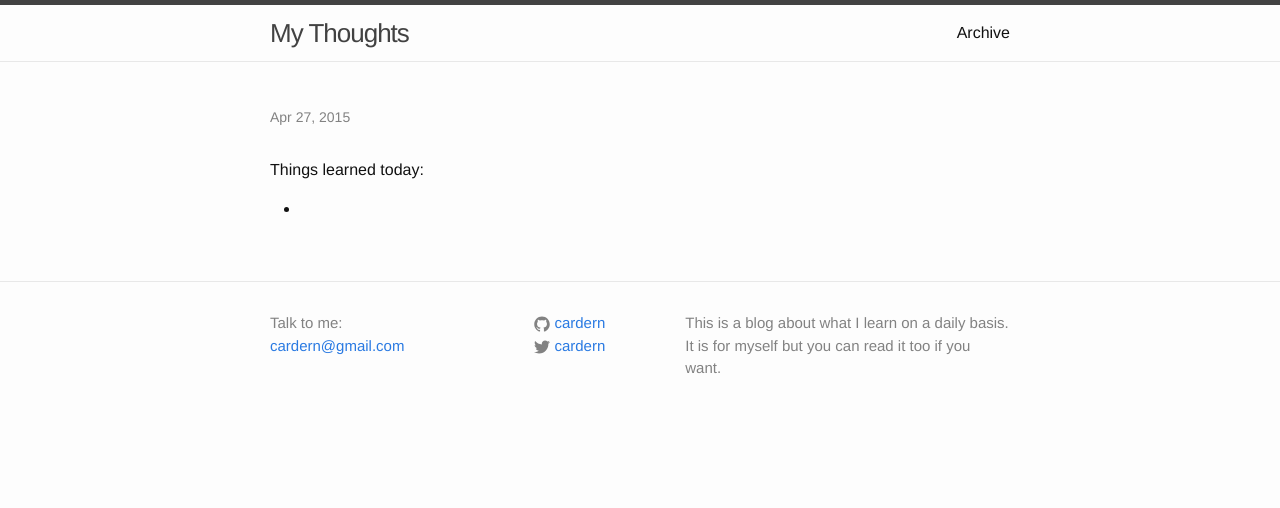
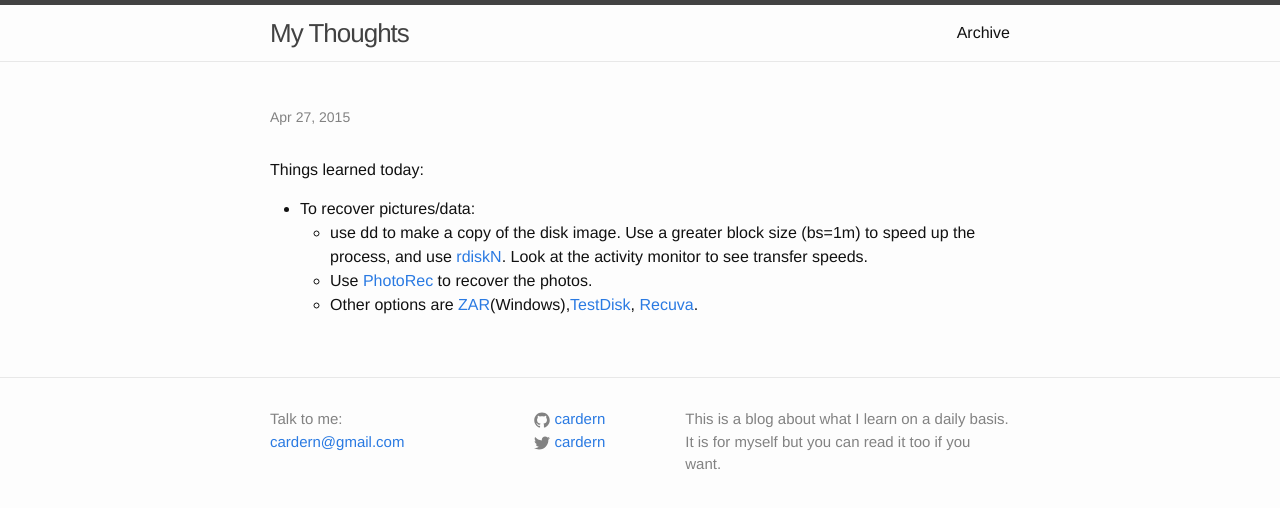
Before and after one commit to cardern/blog, a Jekyll site: the page built from _posts/2015-04-27-23.markdown, in a window 1280 px wide. Shown: the top 508 px of the page. Built offline with Jekyll 4.4.1, drawn with Linux system fonts in a browser that asks for light colours.

Commit message:
Photo Recovery

```diff
--- a/_posts/2015-04-27-23.markdown
+++ b/_posts/2015-04-27-23.markdown
@@ -5,4 +5,7 @@ date:   2015-04-27
 ---
 Things learned today:
 
-*
+* To recover pictures/data:
+	* use dd to make a copy of the disk image. Use a greater block size (bs=1m) to speed up the process, and use [rdiskN](http://codefeed.com/blog/osx-dd-dead-slow). Look at the activity monitor to see transfer speeds.
+	* Use [PhotoRec](http://www.cgsecurity.org/wiki/PhotoRec) to recover the photos.
+	* Other options are [ZAR](http://www.z-a-recovery.com/download.aspx)(Windows),[TestDisk](http://www.cgsecurity.org/wiki/TestDisk), [Recuva](https://www.piriform.com/recuva).
```
